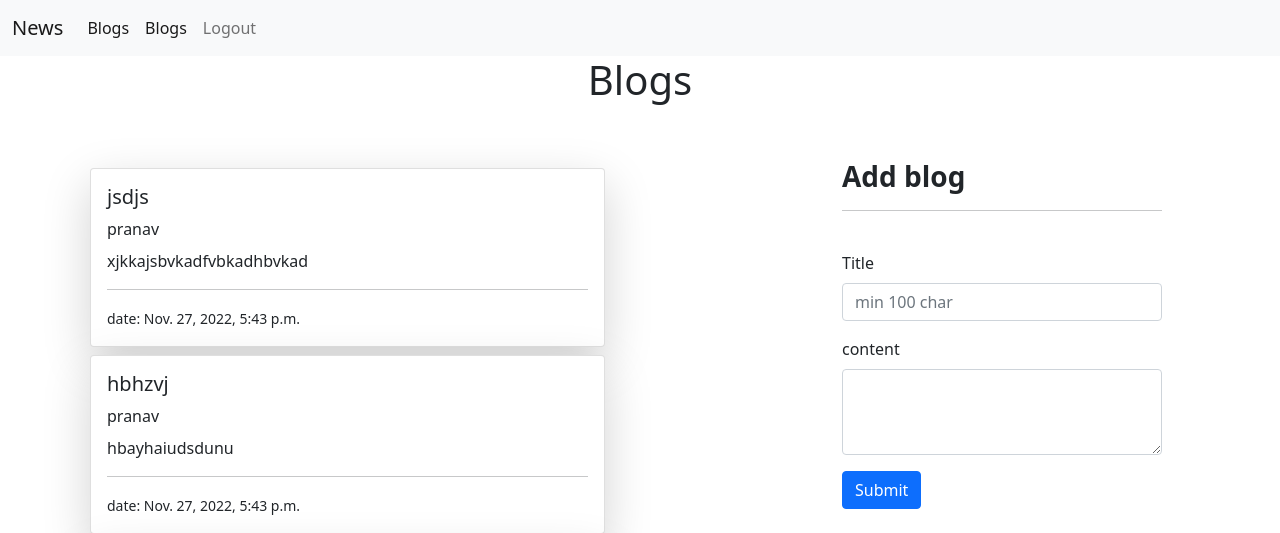
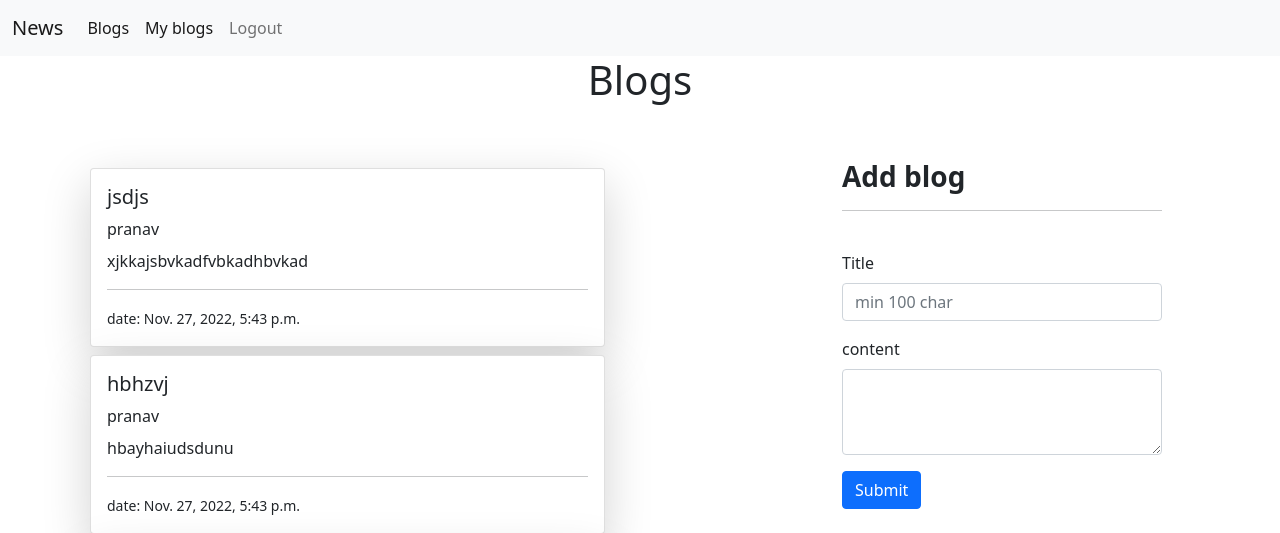
Before and after one commit to Pranavsk200/blogAssignment, a Django app: page /blogs in a window 1280 px wide. Shown: the top 533 px of the page. Run offline with Django 3.2, Linux system fonts and the light colour scheme; a user stored in the database is signed in; data comes from the database, SQL or seed files in the repository.

Commit message:
12th-commit

```diff
--- a/news_api/templates/news_api/blogs.html
+++ b/news_api/templates/news_api/blogs.html
@@ -20,7 +20,7 @@
                 <a class="nav-link active" aria-current="page" href="{% url 'blogs' %}">Blogs</a>
             </li>
             <li class="nav-item">
-                <a class="nav-link active" aria-current="page" href="{% url 'myblogs' %}">Blogs</a>
+                <a class="nav-link active" aria-current="page" href="{% url 'myblogs' %}">My blogs</a>
             </li>
             <li class="nav-item" style="float:right">
                 <a class="nav-link" href="{% url 'logout' %}">Logout</a>
--- a/news_api/templates/news_api/editBlog.html
+++ b/news_api/templates/news_api/editBlog.html
@@ -20,7 +20,7 @@
                 <a class="nav-link active" aria-current="page" href="{% url 'blogs' %}">Blogs</a>
             </li>
             <li class="nav-item">
-                <a class="nav-link active" aria-current="page" href="{% url 'myblogs' %}">Blogs</a>
+                <a class="nav-link active" aria-current="page" href="{% url 'myblogs' %}">My blogs</a>
             </li>
             <li class="nav-item" style="float:right">
                 <a class="nav-link" href="{% url 'logout' %}">Logout</a>
--- a/news_api/templates/news_api/home.html
+++ b/news_api/templates/news_api/home.html
@@ -20,7 +20,7 @@
                 <a class="nav-link active" aria-current="page" href="{% url 'blogs' %}">Blogs</a>
             </li>
             <li class="nav-item">
-                <a class="nav-link" aria-current="page" href="{% url 'myblogs' %}">Blogs</a>
+                <a class="nav-link" aria-current="page" href="{% url 'myblogs' %}">My blogs</a>
             </li>
             <li class="nav-item" style="float:right">
                 <a class="nav-link" href="{% url 'logout' %}">Logout</a>
--- a/news_api/templates/news_api/myblogs.html
+++ b/news_api/templates/news_api/myblogs.html
@@ -20,7 +20,7 @@
                 <a class="nav-link " aria-current="page" href="{% url 'blogs' %}">Blogs</a>
             </li>
             <li class="nav-item">
-                <a class="nav-link active" aria-current="page" href="{% url 'myblogs' %}">Blogs</a>
+                <a class="nav-link active" aria-current="page" href="{% url 'myblogs' %}">My blogs</a>
             </li>
             <li class="nav-item" style="float:right">
                 <a class="nav-link" href="{% url 'logout' %}">Logout</a>
```
